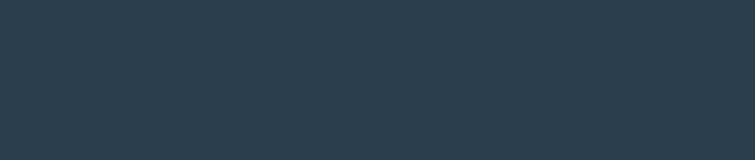
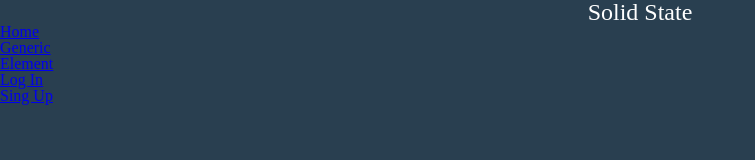
Before and after one commit to shadab-me/box-modal, a plain HTML site: page level7/index.html in a window 1280 px wide. Shown: the whole page, without its empty margins (0-755 px from the left). Drawn offline with Linux system fonts and the light colour scheme.

Commit message:
Navigation bar added

```diff
--- a/level7/asset/stylesheet/main.css
+++ b/level7/asset/stylesheet/main.css
@@ -49,3 +49,8 @@ table {
 body{
 	background-color: #293f50;
 }
+.top-heading{
+	text-align: center;
+	color: white;
+	font-size: 24px;
+}
--- a/level7/index.html
+++ b/level7/index.html
@@ -6,7 +6,19 @@
 <link href="./asset/stylesheet/main.css" rel="stylesheet">
 </head>
 <body>
+<header>
+    <h2 class="top-heading">Solid State</h2>
+<nav class="primary-nav nav">
+<ul>
+    <li><a href="#">Home</a></li>
+    <li><a href="#">Generic</a></li>
+    <li><a href="#">Element</a></li>
+    <li><a href="#">Log In</a></li>
+    <li><a href="#">Sing Up</a></li>
+</ul>
 
+</nav>
+</header>
 
 
 </body>
```
